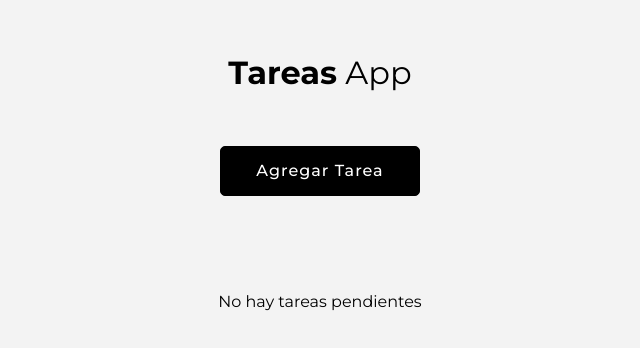
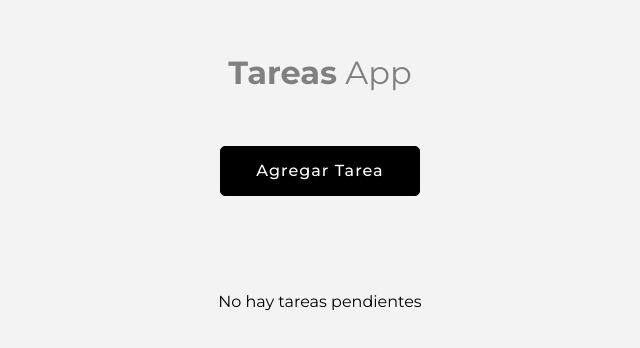
Before and after one commit to AndresGuerreroTests/Azure-U, a React (Create React App) app: page / in a window 1280 px wide. Shown: the top 348 px of the page, without its empty margins (320-960 px from the left). Built offline with nearby package versions, Linux system fonts and the light colour scheme.

Commit message:
Cambio de color de titulo

```diff
--- a/src/components/Header.js
+++ b/src/components/Header.js
@@ -12,7 +12,7 @@ const Container = styled.div`
 
 const Title = styled.h1`
   font-weight: 400;
-  color: black;
+  color: gray;
 
   & span {
     font-weight: bold;
```
